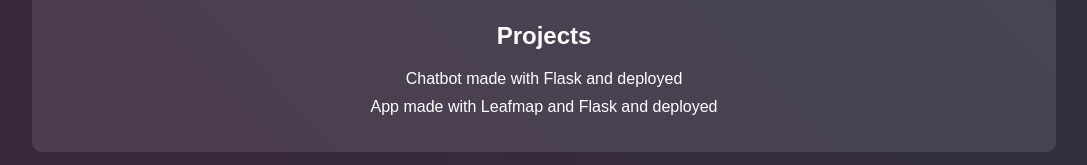
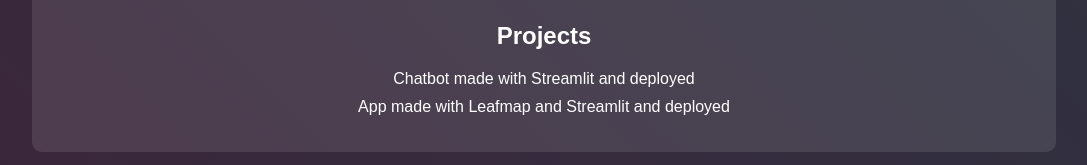
Before and after one commit to Aahil-Hassan/Portfolio, a plain HTML site: page index.html in a window 1280 px wide. Shown: the part 1440-1605 px from the top of the page, without its empty margins (96-1183 px from the left). Drawn offline with Linux system fonts and the light colour scheme.

Commit message:
Update index.html

```diff
--- a/index.html
+++ b/index.html
@@ -70,8 +70,8 @@
         <div id="projects" class="section">
             <h2>Projects</h2>
             <ul>
-                <li><a href="https://chatbot-production-67e2.up.railway.app" target="_blank">Chatbot made with Flask and deployed</a></li>
-                <li><a href="http://flaskleaf-production.up.railway.app" target="_blank">App made with Leafmap and Flask and deployed</a></li>
+                <li><a href="https://at0m-chat.streamlit.app" target="_blank">Chatbot made with Streamlit and deployed</a></li>
+                <li><a href="https://huggingface.co/spaces/Ahil7/streamlitmap" target="_blank">App made with Leafmap and Streamlit and deployed</a></li>
             </ul>
         </div>
 
```
